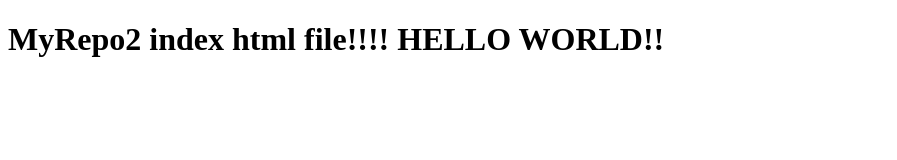
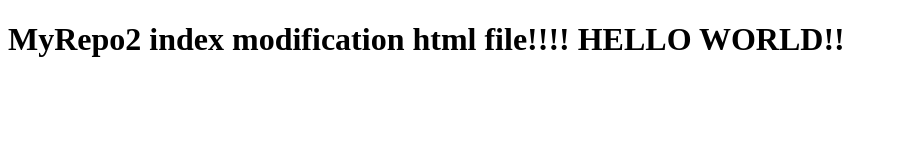
Before and after one commit to koushikakotha/mergeconflicttest, a plain HTML site: page index.html in a window 1280 px wide. Shown: the whole page, without its empty margins (0-897 px from the left). Drawn offline with Linux system fonts and the light colour scheme.

Commit message:
modification added

```diff
--- a/index.html
+++ b/index.html
@@ -2,7 +2,7 @@
 <html>
 <body>
 
-<h1>MyRepo2  index html file!!!! HELLO WORLD!!</h1>
+<h1>MyRepo2  index modification html file!!!! HELLO WORLD!!</h1>
 
 
 </body>
```
